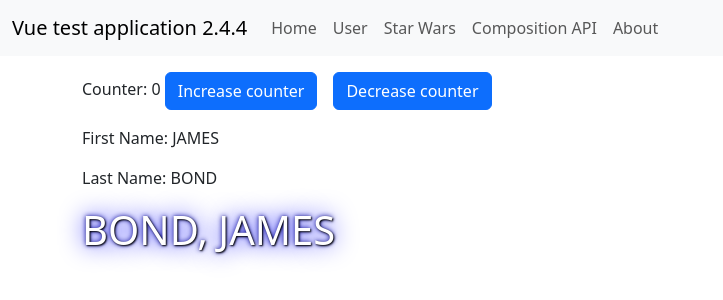
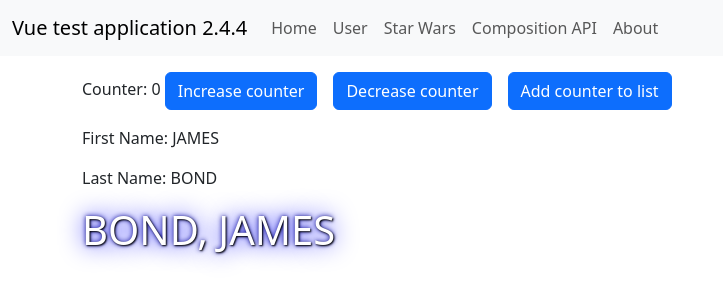
Before and after one commit to wim-vdw/vite-vue-test, a Vue app: page /composition in a window 1280 px wide. Shown: the top 300 px of the page, without its empty margins (0-723 px from the left). Built offline with nearby package versions, Linux system fonts and the light colour scheme.

Commit message:
add list to store and template

```diff
--- a/src/stores/user.js
+++ b/src/stores/user.js
@@ -34,5 +34,21 @@ export const useUserStore2 = defineStore('counter', () => {
     name.lastName = name.lastName.toUpperCase();
   }
 
-  return { count, name, fullName, doubleCount, increment, decrement, upper };
+  const counterList = ref([]);
+
+  function addCounterToList() {
+    counterList.value.push(count.value);
+  }
+
+  return {
+    count,
+    name,
+    fullName,
+    doubleCount,
+    counterList,
+    increment,
+    decrement,
+    upper,
+    addCounterToList,
+  };
 });
--- a/src/views/CompositionView.vue
+++ b/src/views/CompositionView.vue
@@ -18,10 +18,21 @@ onMounted(() => {
       <button class="btn btn-primary me-3" @click.prevent="store.increment()">
         Increase counter
       </button>
-      <button class="btn btn-primary me-3" @click.prevent="store.decrement">
+      <button class="btn btn-primary me-3" @click.prevent="store.decrement()">
         Decrease counter
       </button>
+      <button
+        class="btn btn-primary me-3"
+        @click.prevent="store.addCounterToList()"
+      >
+        Add counter to list
+      </button>
     </p>
+    <ul>
+      <li v-for="(counter, index) in store.counterList" :key="index">
+        {{ counter }}
+      </li>
+    </ul>
     <p>First Name: {{ store.name.firstName }}</p>
     <p>Last Name: {{ store.name.lastName }}</p>
     <h1>{{ store.fullName }}</h1>
```
